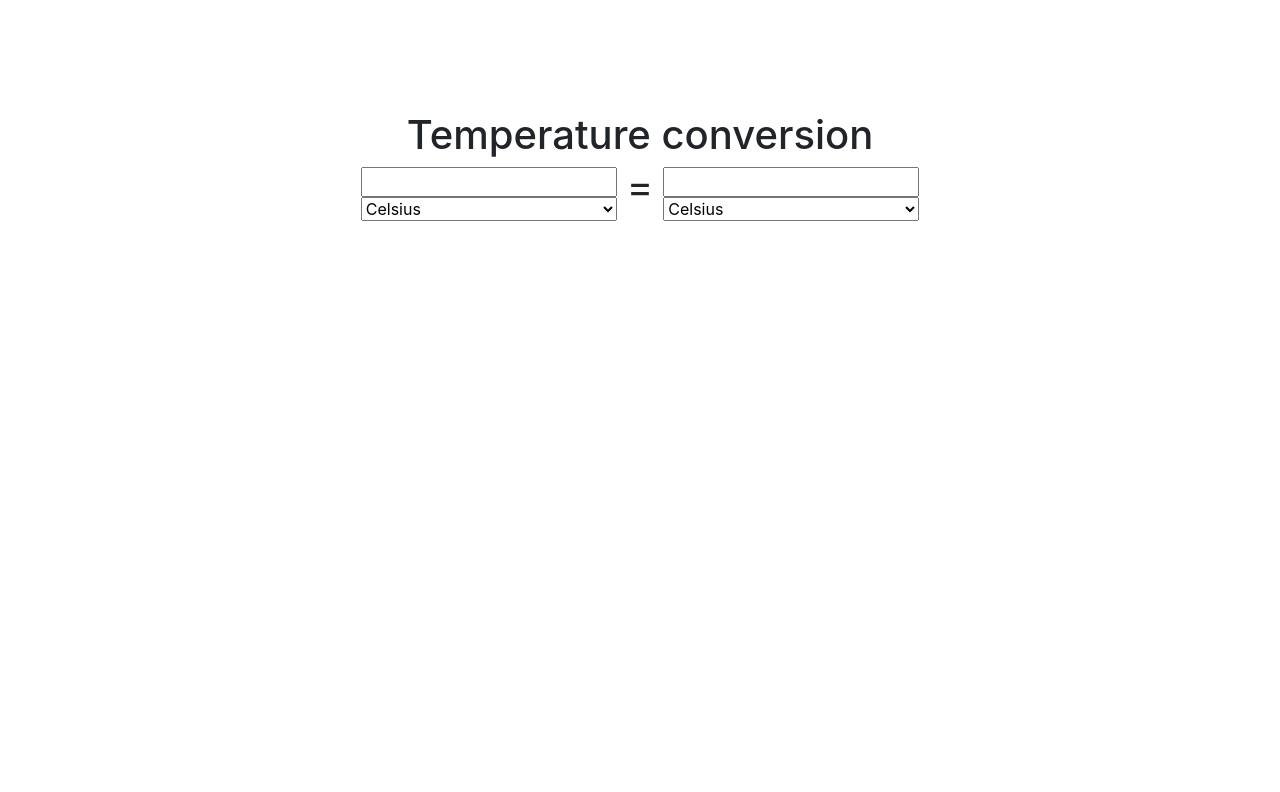
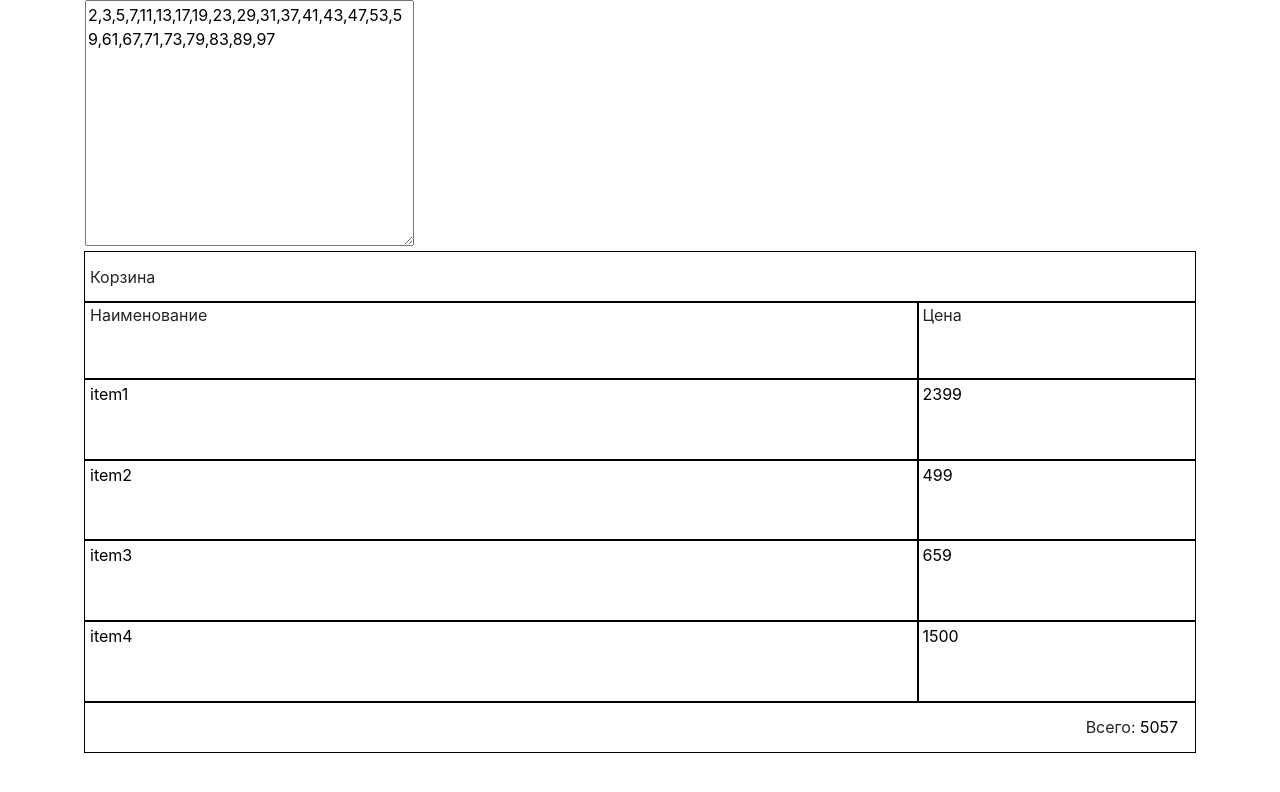
Before and after one commit to Fredyflugger/paint, a plain HTML site: page hw3/index.html in a window 1280 px wide. Drawn offline with nearby package versions, Linux system fonts and the light colour scheme.

Commit message:
hw3 complete

```diff
--- a/hw1/css/main.scss
+++ /dev/null
@@ -1,20 +0,0 @@
-h1 {
-    text-align: center;
-    margin-top: 10%;
-}
-
-form {
-    display: flex;
-    justify-content: center;
-}
-
-.eq {
-    display: block;
-    font-size: 40px;
-    line-height: 40px;
-    margin: 0 10px;
-}
-.wrap {
-    display: flex;
-    flex-direction: column;
-}
--- a/hw1/js/main.js
+++ /dev/null
@@ -1,81 +0,0 @@
-calculate = function () {
-    var checkOne = document.getElementById("selectOne");
-    var selectOne = checkOne.options[checkOne.selectedIndex].value;
-    var checkTwo = document.getElementById("selectTwo");
-    var selectTwo = checkTwo.options[checkTwo.selectedIndex].value;
-    console.log (selectOne + ' ' + selectTwo);
-
-    if (selectOne == 'c' && selectTwo == 'f') {
-        if ((document.activeElement.id == 'box_1') || (document.activeElement.id == 'selectOne')){
-            var firstTemp = document.getElementById("box_1").value;
-            document.getElementById('box_2').value = Math.floor((firstTemp*9/5 + 32) * 100) / 100;
-        } else if ((document.activeElement.id == 'box_2') || (document.activeElement.id == 'selectTwo')) {
-            var secondTemp = document.getElementById("box_2").value;
-            document.getElementById("box_1").value = Math.floor((secondTemp - 32) * 5 / 9 * 100) / 100;
-        }
-    } else if (selectOne == 'c' && selectTwo == 'c') {
-        if ((document.activeElement.id == 'box_1') || (document.activeElement.id == 'selectOne')) {
-            var firstTemp = document.getElementById("box_1").value;
-            document.getElementById('box_2').value = firstTemp;
-        } else if ((document.activeElement.id == 'box_2') || (document.activeElement.id == 'selectTwo')) {
-            var secondTemp = document.getElementById("box_2").value;
-            document.getElementById("box_1").value = secondTemp;
-        }
-    } else if (selectOne == 'c' && selectTwo == 'k') {
-        if ((document.activeElement.id == 'box_1') || (document.activeElement.id == 'selectOne')) {
-            var firstTemp = parseInt(document.getElementById("box_1").value);
-            document.getElementById('box_2').value = Math.floor((firstTemp + 273.15) * 100) / 100;
-        } else if ((document.activeElement.id == 'box_2') || (document.activeElement.id == 'selectTwo')) {
-            var secondTemp = document.getElementById("box_2").value;
-            document.getElementById("box_1").value = Math.floor((secondTemp - 273.15) * 100) / 100;
-        }
-    } else if (selectOne == 'f' && selectTwo == 'c') {
-        if ((document.activeElement.id == 'box_1') || (document.activeElement.id == 'selectOne')) {
-            var firstTemp = document.getElementById("box_1").value;
-            document.getElementById('box_2').value = Math.floor((firstTemp - 32) * 5 / 9 * 100) / 100;
-        } else if ((document.activeElement.id == 'box_2') || (document.activeElement.id == 'selectTwo')) {
-            var secondTemp = document.getElementById("box_2").value;
-            document.getElementById("box_1").value = Math.floor((secondTemp*9/5 + 32) * 100) / 100;
-        }
-    } else if (selectOne == 'f' && selectTwo == 'k') {
-        if ((document.activeElement.id == 'box_1') || (document.activeElement.id == 'selectOne')) {
-            var firstTemp = document.getElementById("box_1").value;
-            document.getElementById('box_2').value = Math.floor(((firstTemp - 32) * 5 / 9 + 273.15) * 100) / 100;
-        } else if ((document.activeElement.id == 'box_2') || (document.activeElement.id == 'selectTwo')) {
-            var secondTemp = document.getElementById("box_2").value;
-            document.getElementById("box_1").value = Math.floor(((secondTemp - 273.15) * 9 / 5 + 32) * 100) / 100;
-        }
-    } else if (selectOne == 'f' && selectTwo == 'f') {
-        if ((document.activeElement.id == 'box_1') || (document.activeElement.id == 'selectOne')) {
-            var firstTemp = document.getElementById("box_1").value;
-            document.getElementById('box_2').value = firstTemp;
-        } else if ((document.activeElement.id == 'box_2') || (document.activeElement.id == 'selectTwo')) {
-            var secondTemp = document.getElementById("box_2").value;
-            document.getElementById("box_1").value = secondTemp;
-        }
-    } else if (selectOne == 'k' && selectTwo == 'c') {
-        if ((document.activeElement.id == 'box_1') || (document.activeElement.id == 'selectOne')) {
-            var firstTemp = document.getElementById("box_1").value;
-            document.getElementById('box_2').value = Math.floor((firstTemp - 273.15) * 100) / 100;
-        } else if ((document.activeElement.id == 'box_2') || (document.activeElement.id == 'selectTwo')) {
-            var secondTemp = document.getElementById("box_2").value;
-            document.getElementById("box_1").value = Math.floor((secondTemp + 273.15) * 100) / 100;
-        }
-    } else if (selectOne == 'k' && selectTwo == 'f') {
-        if ((document.activeElement.id == 'box_1') || (document.activeElement.id == 'selectOne')) {
-            var firstTemp = document.getElementById("box_1").value;
-            document.getElementById('box_2').value = Math.floor(((firstTemp - 273.15) * 9 / 5 + 32) * 100) / 100;
-        } else if ((document.activeElement.id == 'box_2') || (document.activeElement.id == 'selectTwo')) {
-            var secondTemp = document.getElementById("box_2").value;
-            document.getElementById("box_1").value = Math.floor(((secondTemp - 32) * 5 / 9 + 273.15) * 100) / 100;
-        }
-    } else if (selectOne == 'k' && selectTwo == 'k') {
-        if ((document.activeElement.id == 'box_1') || (document.activeElement.id == 'selectOne')) {
-            var firstTemp = document.getElementById("box_1").value;
-            document.getElementById('box_2').value = firstTemp;
-        } else if ((document.activeElement.id == 'box_2') || (document.activeElement.id == 'selectTwo')) {
-            var secondTemp = document.getElementById("box_2").value;
-            document.getElementById("box_1").value = secondTemp;
-        }
-    }
-}
--- /dev/null
+++ b/hw3/css/main.scss
@@ -0,0 +1,48 @@
+.grid {
+    display: grid;
+    grid-template-rows: 50px 400px 50px;
+}
+
+.listing {
+    display: grid;
+    grid-template-columns: 3fr 1fr;
+}
+
+.gridHeader, .item, .price, .gridHeader, .gridFooter {
+    outline: 1px solid black;
+    padding: 5px;
+}
+
+.gridFooter, .gridHeader {
+    line-height: 40px;
+}
+
+.gridFooter {
+    text-align: end;
+    input {
+        width: 50px;
+    }
+}
+
+input {
+    padding: 0;
+    margin: 0;
+    outline: 0;
+    border: 0;
+}
+
+.item {
+    input {
+        width: 100%;
+    }
+}
+
+.price {
+    input {
+        width: 50px;
+    }
+}
+
+.item, .price {
+    line-height: 100%;
+}
--- a/hw1/index.html
+++ b/hw3/index.html
@@ -11,26 +11,25 @@
 <body>
 
     <div class="container">
-        <h1>Temperature conversion</h1>
-        <form name="temperature" action="">
-            <div class="wrap">
-                <input type="text" name="firstTemp" id="box_1" onkeyup="calculate()" onfocus="calculate()" class="temperInput">
-                <select name="temperatures" id="selectOne" onchange="calculate()" class="temperSelect">
-                    <option value="c">Celsius</option>
-                    <option value="f">Fahrenheit</option>
-                    <option value="k">Kelvin</option>
-                </select>
+        <form>
+            <textarea name="simpleN" id="simp" cols="30" rows="10"></textarea>
+        </form>
+            <div class="grid">
+                <div class="gridHeader">Корзина</div>
+                <div class="listing">
+                    <div class="item">Наименование</div>
+                    <div class="price">Цена</div>
+                    <div class="item"><input type="text" id="item1"></div>
+                    <div class="price"><input type="text" id="price1"></div>
+                    <div class="item"><input type="text" id="item2"></div>
+                    <div class="price"><input type="text" id="price2"></div>
+                    <div class="item"><input type="text" id="item3"></div>
+                    <div class="price"><input type="text" id="price3"></div>
+                    <div class="item"><input type="text" id="item4"></div>
+                    <div class="price"><input type="text" id="price4"></div>
+                </div>
+                <div class="gridFooter"> <span>Всего: </span><input type="text" id="value"></div>
             </div>
-            <span class="eq">=</span>
-            <div class="wrap">
-                <input type="text" name="secondTemp" id="box_2" onkeyup="calculate()" onfocus="calculate()"  class="temperInput">
-                <select name="temperatures" id="selectTwo" onchange="calculate()" class="temperSelect">
-                    <option value="c" onselect="calculate()">Celsius</option>
-                    <option value="f" onselect="calculate()">Fahrenheit</option>
-                    <option value="k" onselect="calculate()">Kelvin</option>
-                </select>
-            </div>
-        </form>
     </div>
 
     <script src="https://code.jquery.com/jquery-3.3.1.slim.min.js" integrity="sha384-q8i/X+965DzO0rT7abK41JStQIAqVgRVzpbzo5smXKp4YfRvH+8abtTE1Pi6jizo" crossorigin="anonymous"></script>
--- /dev/null
+++ b/hw3/js/main.js
@@ -0,0 +1,76 @@
+const primeFinder = (a) => {
+  var i = 2
+  var arr = []
+  while (i < a) {
+    var j = 2
+    var c = true
+    while (j < i) {
+      var b = i % j
+      if (b === 0) {
+        c = false
+        break
+      }
+      j++
+    }
+    if (c) {
+      arr.push(i)
+    }
+    i++
+  }
+  document.getElementById('simp').value = arr
+  return arr
+}
+
+console.log(primeFinder(100))
+
+document.getElementById('value').readOnly = true
+
+var listing = [['item1', '2399'], ['item2', '499'], ['item3', '659'], ['item4', '1500']]
+
+document.getElementById('item1').value = listing[0][0]
+document.getElementById('price1').value = listing[0][1]
+document.getElementById('item2').value = listing[1][0]
+document.getElementById('price2').value = listing[1][1]
+document.getElementById('item3').value = listing[2][0]
+document.getElementById('price3').value = listing[2][1]
+document.getElementById('item4').value = listing[3][0]
+document.getElementById('price4').value = listing[3][1]
+
+const countBasketPrice = (arr) => {
+  var sum = 0
+  for (var i = 0; i < arr.length; i++) {
+    sum += parseInt(arr[i][1])
+  }
+  document.getElementById('value').value = sum
+  return sum
+}
+
+const BasketPriceOf = (arr) => {
+  var price = 0
+  for (var value of arr) {
+    price += parseInt(value[1])
+  }
+  return price
+}
+
+const BasketPriceEach = (arr) => {
+  var price = 0
+  arr.forEach(function (item) {
+    price += parseInt(item[1])
+  })
+  return price
+}
+
+console.log('Сумма подсчитана с помощью for: ' + countBasketPrice(listing))
+console.log('Сумма подсчитана с помощью for...of: ' + BasketPriceOf(listing))
+console.log('Сумма подсчитана с помощью for...each: ' + BasketPriceEach(listing))
+
+for (var i = 0; i < 10; console.log(i++)) {}
+
+for (i = 0; i < 20; i++) {
+  var xxx = ['x']
+  for (var j = 0; j < i; j++) {
+    xxx.push('x')
+  }
+  console.log(xxx)
+}
```
Also changed, not shown: hw1/css/main.css (deleted), hw3/css/main.css (added), 2 other files.
